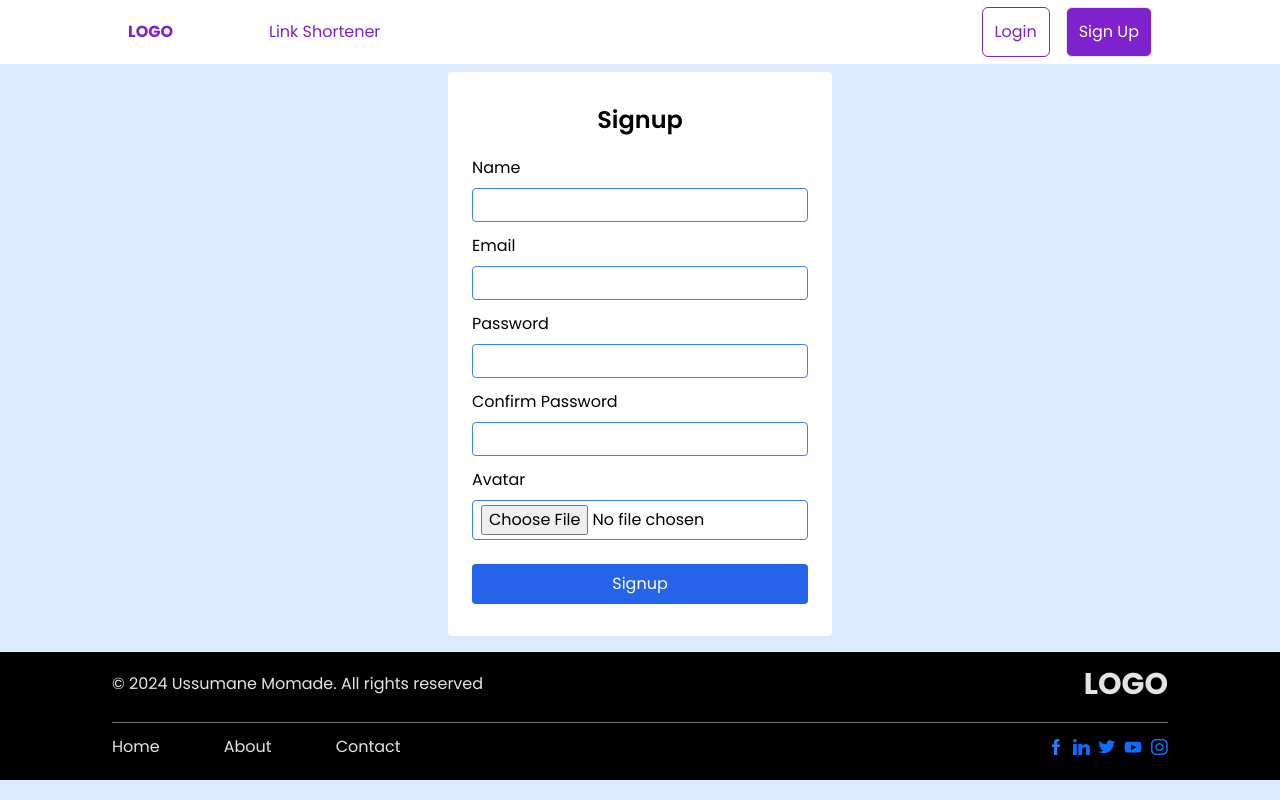
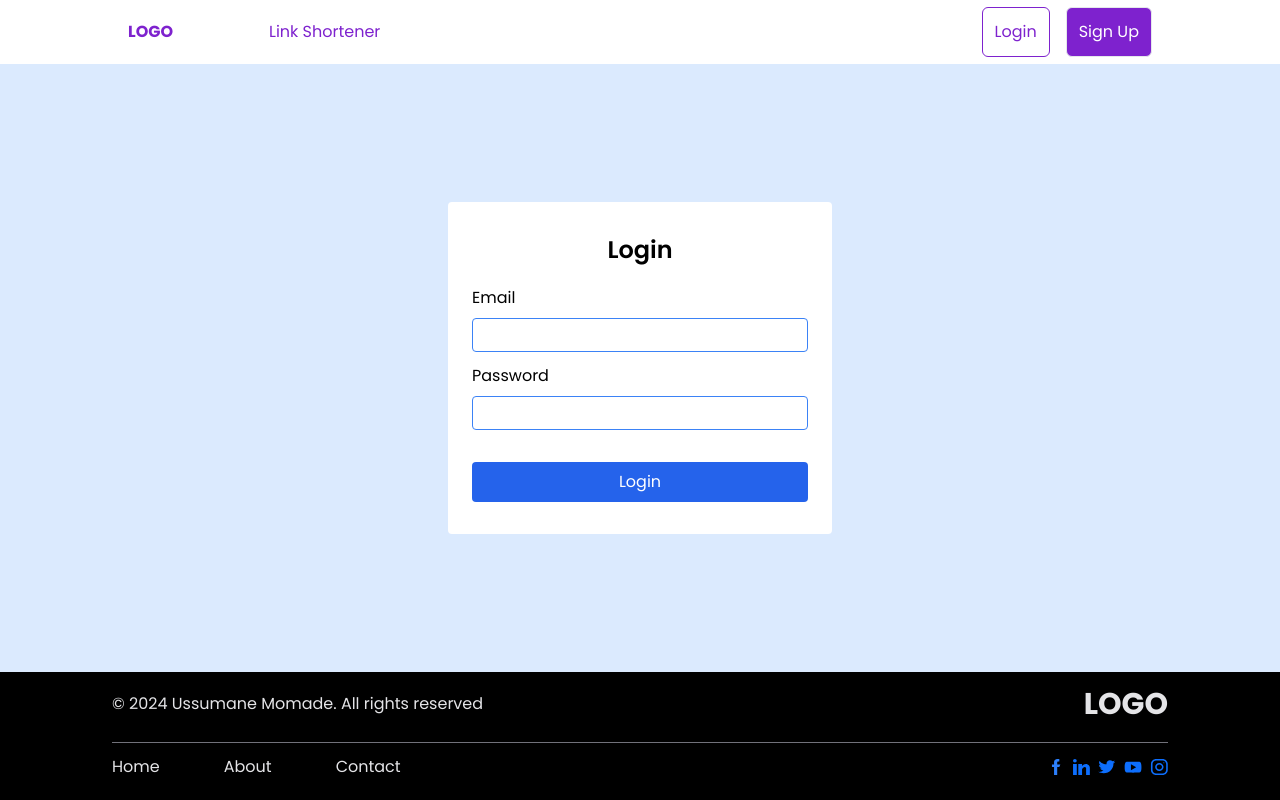
Before and after one commit to Uss-Momas/briefly, a React (Vite) app in the folder web/: page /login in a window 1280 px wide. Built offline with nearby package versions, Linux system fonts and the light colour scheme.

Commit message:
feat<auth>: Implement login in frontend

```diff
--- a/web/src/main.jsx
+++ b/web/src/main.jsx
@@ -11,8 +11,8 @@ createRoot(document.getElementById('root')).render(
   <StrictMode>
     {/* <App /> */}
     {/* <ShortlinkAnonimous /> */}
-    {/* <Login /> */}
-    <Signup />
+    <Login />
+    {/* <Signup /> */}
     {/* <ShortLink /> */}
   </StrictMode>,
 )
--- a/web/src/pages/Login/Login.jsx
+++ b/web/src/pages/Login/Login.jsx
@@ -1,25 +1,70 @@
+import { useForm } from "react-hook-form";
+import { z } from 'zod';
 import Footer from "../../components/Footer/Footer";
 import Header from "../../components/Header/Header";
+import { zodResolver } from "@hookform/resolvers/zod";
+import axios from "axios";
+
+const loginSchema = z.object({
+    email: z.string().email({ message: "Email must contain @" }),
+    password: z.string().min(1, { message: 'Password cannot be empty' }),
+});
 
 export default function Login(params) {
+    const { register, handleSubmit, setError, clearErrors, formState: { errors, isLoading, isSubmitting } } = useForm({
+        resolver: zodResolver(loginSchema),
+    });
+
+    async function OnSubmit(formData) {
+        try {
+            const response = await axios.post('http://localhost:3333/api/v1/auth/login', formData);
+            const { message, token } = response.data;
+            console.log(message);
+            console.log(token);
+            localStorage.setItem('token', token);
+        } catch (error) {
+            console.log(error.response.data);
+            const { errors = [], message } = error.response.data;
+            const messages = errors.map((error) => `${error.message}`);
+            setError('root', {
+                message: [message, ...messages]
+            });
+
+            setTimeout(() => { clearErrors() }, 2000);
+        }
+    }
+
     return (
         <div className='flex flex-col h-screen'>
             <Header />
             <main className="m-auto">
-                <div className="bg-white flex flex-col gap-5 rounded px-6 py-8 h-auto w-96">
-                    <h1 className="font-semibold text-2xl">Login</h1>
+                <form className="bg-white flex flex-col gap-5 rounded px-6 py-8 h-auto w-96" onSubmit={handleSubmit(OnSubmit)}>
+                    <h1 className="font-semibold text-2xl text-center">Login</h1>
                     <div className="flex flex-col gap-3">
                         <div className="flex flex-col gap-2">
                             <label htmlFor="email">Email</label>
-                            <input type="email" name="email" id="email" className="border border-blue-500 rounded px-2 py-1"/>
+                            <input type="email" {...register("email")} id="email" className="border border-blue-500 rounded outline-none focus:border-blue-800 px-2 py-1" />
+                            {errors.email && (
+                                <span className="text-red-600">{errors.email.message}</span>
+                            )}
                         </div>
                         <div className="flex flex-col gap-2">
                             <label htmlFor="password">Password</label>
-                            <input type="password" name="password" id="password" className="border border-blue-500 rounded px-2 py-1"/>
+                            <input type="password" {...register("password")} id="password" className="border border-blue-500 rounded outline-none focus:border-blue-800 px-2 py-1" />
+                            {errors.password && (
+                                <span className="text-red-600">{errors.password.message}</span>
+                            )}
                         </div>
                     </div>
-                    <button className="bg-blue-600 rounded text-white py-2 mt-3">Login</button>
-                </div>
+                    <button type="submit" className="bg-blue-600 rounded text-white py-2 mt-3 hover:bg-blue-700 transition-colors">
+                        {isSubmitting ? "Loging In..." : "Login"}
+                    </button>
+                    {
+                        errors.root && (
+                            errors.root.message.map((message) => (<span className="text-red-600">{message}</span>))
+                        )
+                    }
+                </form>
             </main>
             <Footer />
         </div>
```
